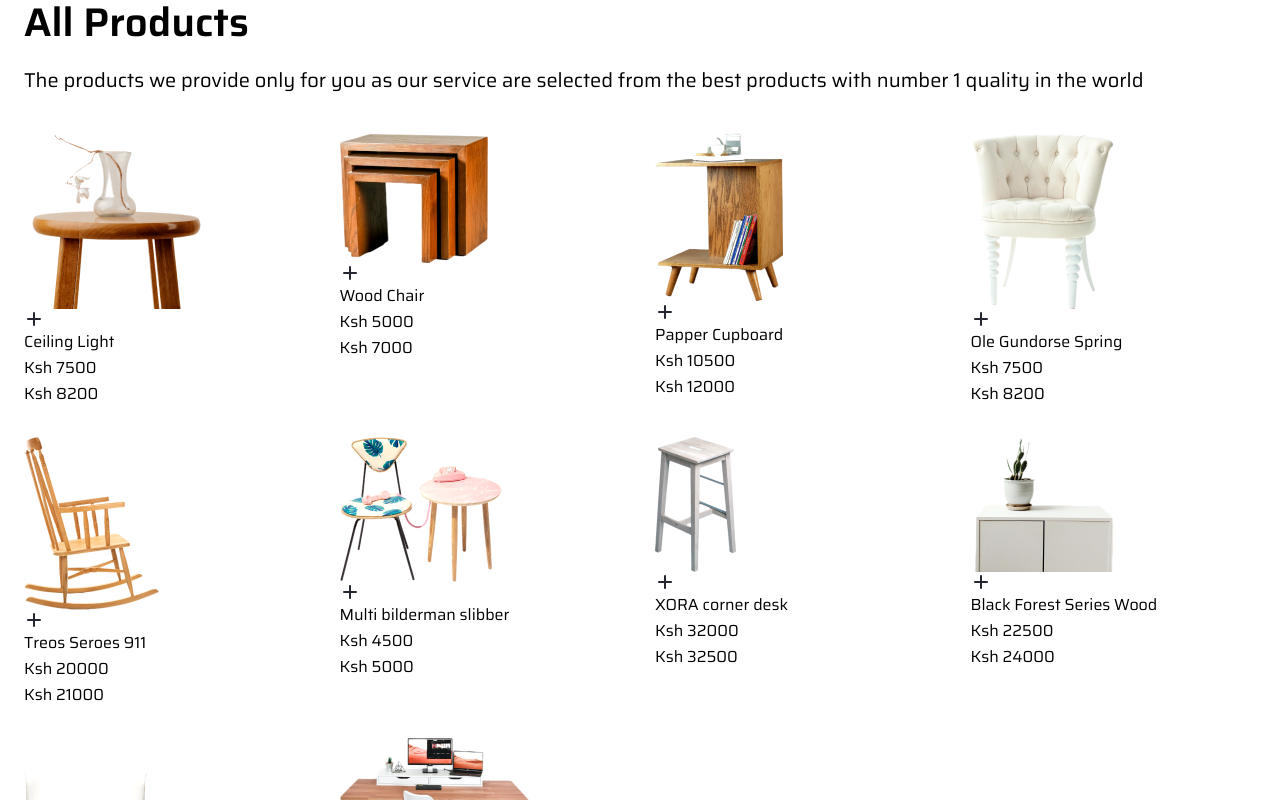
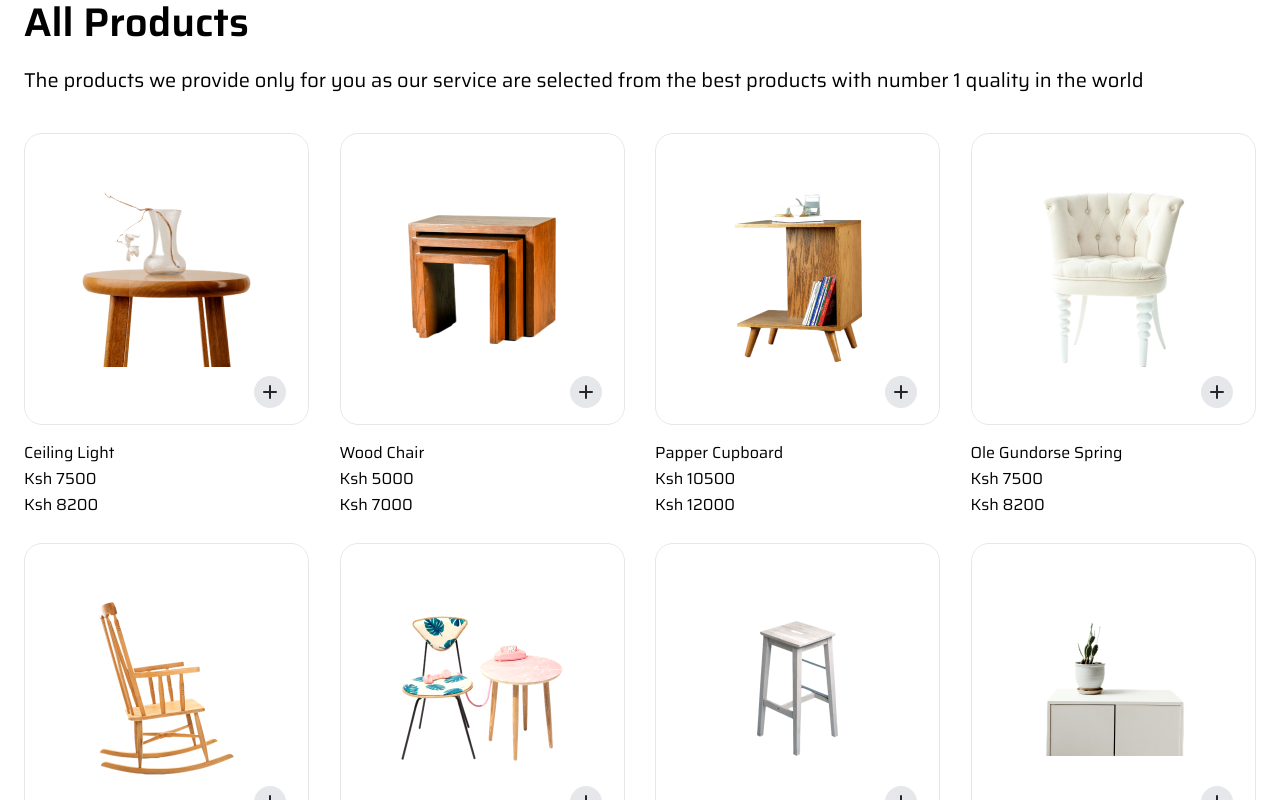
Before and after one commit to Isaiah-Mwinga/Furniture-palace, a React (Create React App) app: page / in a window 1280 px wide. Shown: the part 2620-3420 px from the top of the page. Built offline with nearby package versions, Linux system fonts and the light colour scheme; the HTML template or start-up script is replaced by a standard one.

Commit message:
furniture palace

```diff
--- a/src/components/ProductSlider.js
+++ b/src/components/ProductSlider.js
@@ -35,10 +35,12 @@ const ProductSlider = () => {
                 //destructuring product
                 const { image, name, price, oldPrice, } = product;
                 return (
-                  <div>
-                    <div>
+                  <div
+                    className='w-full max-w-[290px] h-[380px] text-left'
+                    key={index}>
+                    <div className='border hover:border-accent rounded-[18px] w-full max-w-[285px] h-full max-h-[292px] flex items-center justify-center mb-[15px] relative transition'>
                       <img src={image.type} alt='' />
-                      <div>
+                      <div className='absolute bottom-4 right-[22px] bg-gray-200 w-8 h-8 rounded-full flex justify-center items-center cursor-pointer hover:bg-gray-300 transition'>
                         <HiPlus className='text-xl text-primary' />
                       </div>
                     </div>
```
